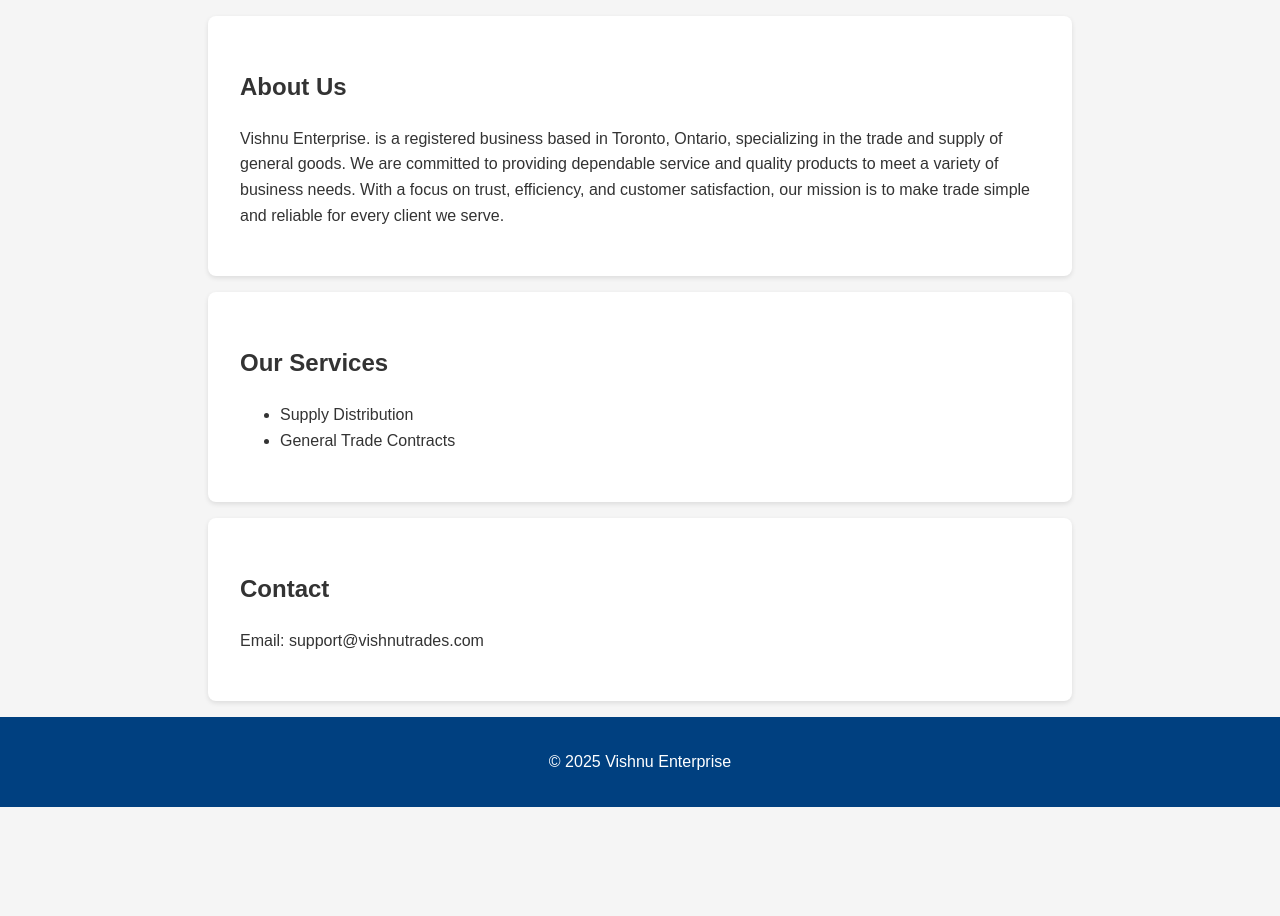
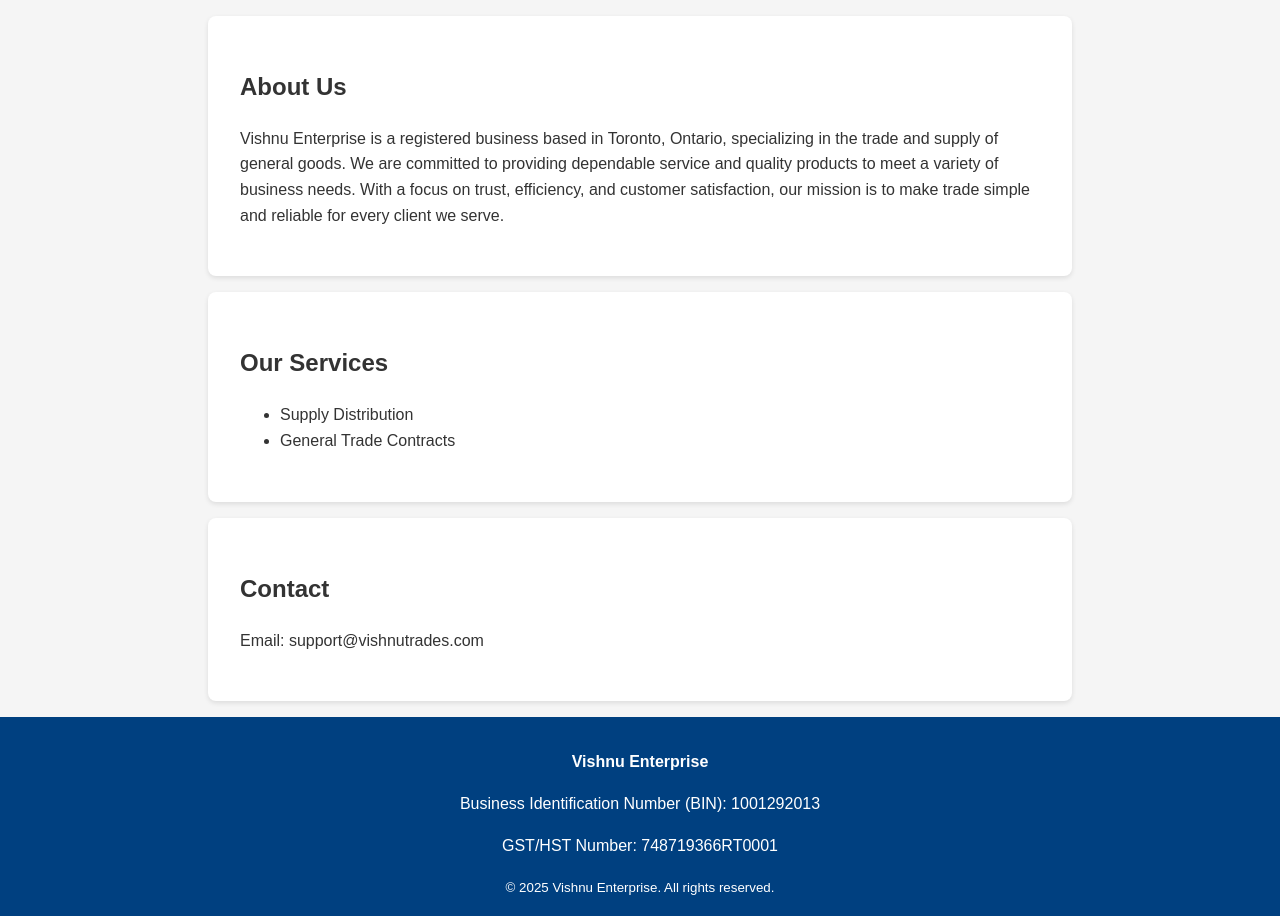
Before and after one commit to Vision-666/vishnutrades, a plain HTML site: page index.html in a window 1280 px wide. Shown: the part 200-1116 px from the top of the page. Before the commit the page ends 1007 px from the top, so only its background shows below. Drawn offline with Linux system fonts and the light colour scheme.

Commit message:
Update index.html

```diff
--- a/index.html
+++ b/index.html
@@ -1,4 +1,3 @@
-
 <!DOCTYPE html>
 <html lang="en">
 <head>
@@ -14,7 +13,7 @@
     </header>
     <section>
         <h2>About Us</h2>
-        <p>Vishnu Enterprise. is a registered business based in Toronto, Ontario, specializing in the trade and supply of general goods. We are committed to providing dependable service and quality products to meet a variety of business needs. With a focus on trust, efficiency, and customer satisfaction, our mission is to make trade simple and reliable for every client we serve.</p>
+        <p>Vishnu Enterprise is a registered business based in Toronto, Ontario, specializing in the trade and supply of general goods. We are committed to providing dependable service and quality products to meet a variety of business needs. With a focus on trust, efficiency, and customer satisfaction, our mission is to make trade simple and reliable for every client we serve.</p>
     </section>
     <section>
         <h2>Our Services</h2>
@@ -27,8 +26,13 @@
         <h2>Contact</h2>
         <p>Email: support@vishnutrades.com</p>
     </section>
-    <footer>
-        <p>&copy; 2025 Vishnu Enterprise</p>
+    <footer class="footer">
+      <div class="container">
+        <p><strong>Vishnu Enterprise</strong></p>
+        <p>Business Identification Number (BIN): <span>1001292013</span></p>
+        <p>GST/HST Number: <span>748719366RT0001</span></p>
+        <small>© 2025 Vishnu Enterprise. All rights reserved.</small>
+      </div>
     </footer>
 </body>
 </html>
```
